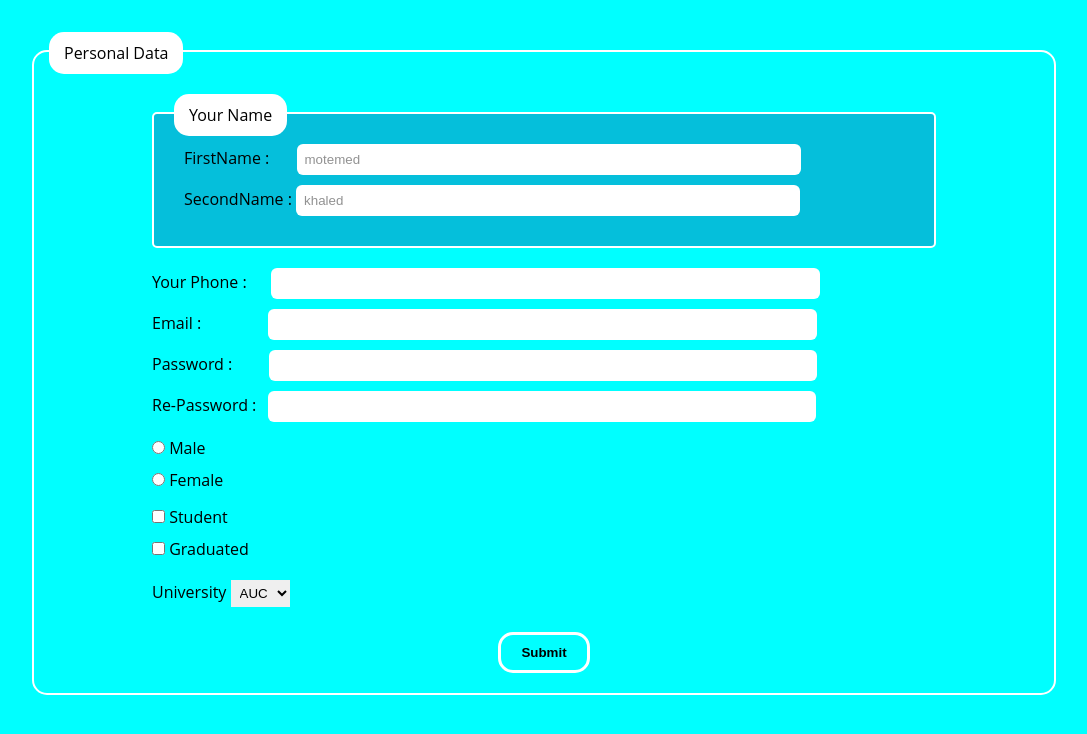
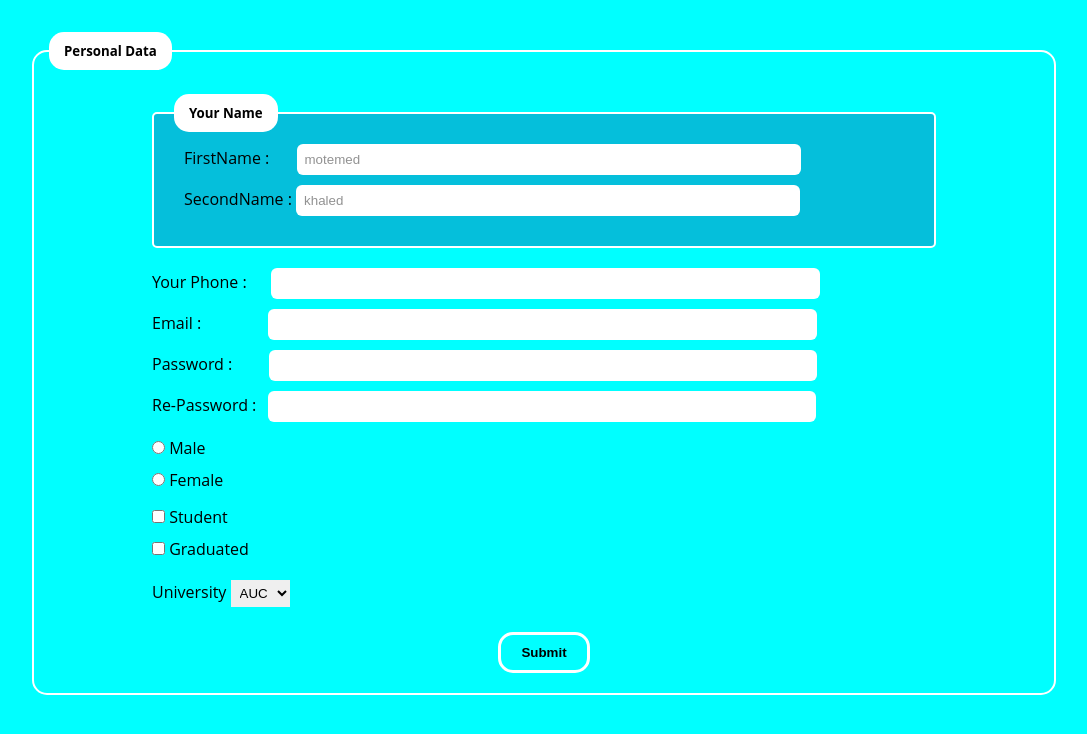
Before and after one commit to motemed-khaled/S_HTML_01, a plain HTML site: page S_HTML_02 Form Task/index.html in a window 1280 px wide. Shown: the whole page, without its empty margins (96-1183 px from the left). Drawn offline with Linux system fonts and the light colour scheme.

Commit message:
table task

```diff
--- a/S_HTML_02 Form Task/index.html
+++ b/S_HTML_02 Form Task/index.html
@@ -9,10 +9,10 @@
 </head>
 <body>
     <div class="parent">
-        <div class="person">Personal Data</div>
+        <h5 class="person">Personal Data</h5>
         <form action="" method="post">
             <div class="name">
-                <div class="label">Your Name</div>
+                <h5 class="label">Your Name</h5>
                 <div class="first">
                 <label for="firstname">FirstName :</label>
                 <input type="text" name="firstname" id="firstname" placeholder="motemed">
```
